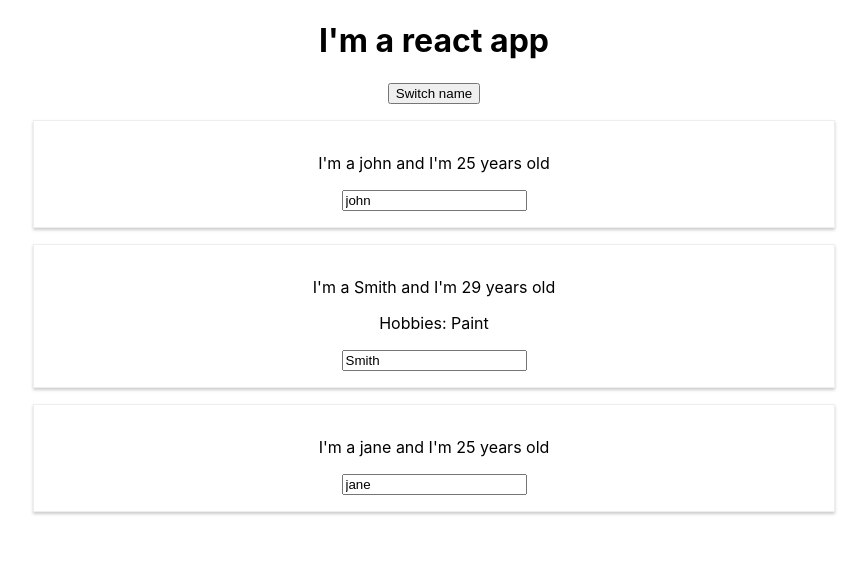
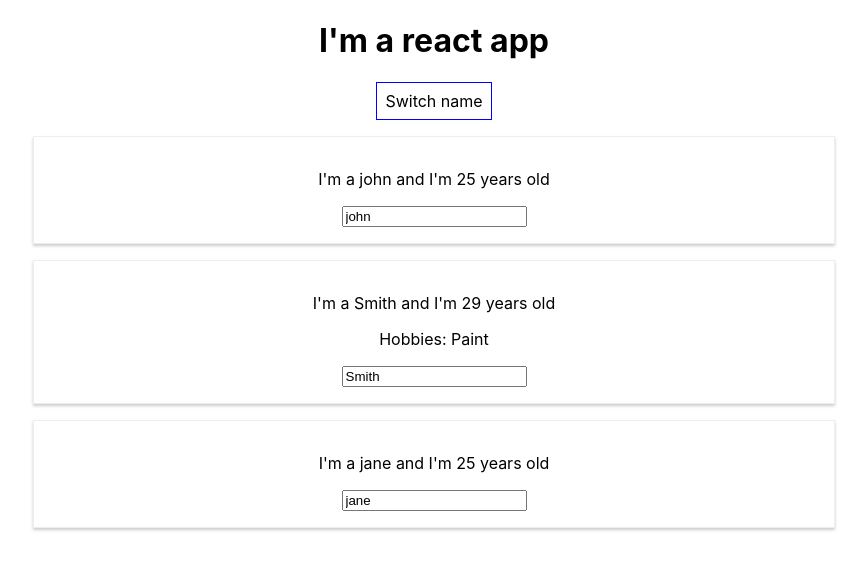
Before and after one commit to biancavlz/Playing_around_with_React, a React (Create React App) app: page / in a window 1280 px wide. Shown: the top 570 px of the page, without its empty margins (206-1073 px from the left). Built offline with nearby package versions, Linux system fonts and the light colour scheme.

Commit message:
Adds inline styling

```diff
--- a/src/App.js
+++ b/src/App.js
@@ -36,10 +36,18 @@ class App extends Component {
   }
 
   render() {
+    const styling = {
+      backgroundColor: "white",
+      font: "inherit",
+      border: "1px solid blue",
+      padding: "8px",
+      cursor: "pointer"
+    };
+
     return (
       <div className="App">
         <h1>I'm a react app </h1>
-        <button onClick={ () => this.switchNameHandle("Maximilian") }>Switch name</button>
+        <button style= {styling} onClick={ () => this.switchNameHandle("Maximilian") }>Switch name</button>
         <Person name={this.state.persons[0].name} age={this.state.persons[0].age}/>
         <Person click={this.switchNameHandle.bind(this, "Max!!!")}
           changed={this.nameChangeHandler}
```
